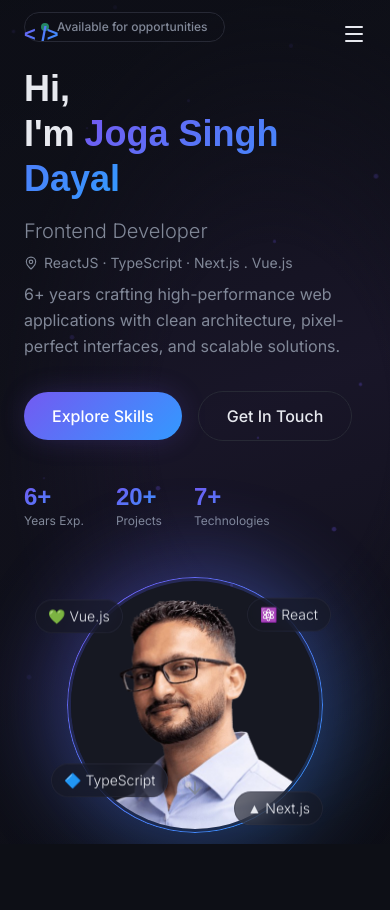
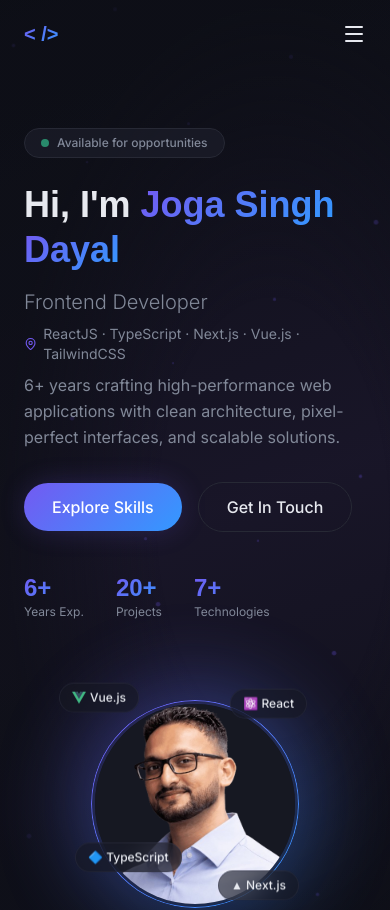
Before and after one commit to joga-singh-dayal/portfolio-vuejs, a Vue app: page / in a window 390 px wide. Shown: the top 910 px of the page. Built offline with nearby package versions, Linux system fonts and the light colour scheme.

Commit message:
fix: mobile responsive hero section

```diff
--- a/src/components/HeroSection.vue
+++ b/src/components/HeroSection.vue
@@ -20,7 +20,7 @@
             :style="{ background: 'radial-gradient(ellipse at 70% 50%, transparent 30%, hsl(230,25%,7%,0.7) 70%)' }"
         />
 
-            <div class="container mx-auto px-6 relative z-10">
+            <div class="container mx-auto px-6 relative z-10 py-32 md:py-0">
                 <div class="grid lg:grid-cols-2 gap-12 items-center">
 
                 <!-- Left: Text -->
@@ -34,26 +34,28 @@
                         v-motion
                         :initial="{ opacity: 0, y: 10 }"
                         :enter="{ opacity: 1, y: 0, transition: { delay: 200 } }"
-                            class="inline-flex items-center gap-2 px-4 py-1.5 rounded-full bg-secondary/60 border border-border text-xs font-medium text-muted-foreground mb-6"
+                        class="inline-flex items-center gap-2 px-4 py-1.5 rounded-full text-xs font-medium mb-6"
+                        style="background: hsl(var(--secondary) / 0.6); border: 1px solid hsl(var(--border)); color: hsl(var(--muted-foreground))"
                     >
-                            <span class="w-2 h-2 rounded-full bg-emerald-400 animate-pulse" />
+                        <span class="w-2 h-2 rounded-full bg-emerald-400 animate-pulse shrink-0" />
                             Available for opportunities
                     </div>
 
                     <h1 class="font-heading text-4xl md:text-5xl lg:text-6xl font-bold leading-tight mb-4">
-                            Hi,<br /> I'm
-                            <span class="gradient-text"> Joga Singh Dayal</span>
+                        Hi, I'm
+                        <span class="gradient-text"> Joga Singh</span>
                         <br />
+                        <span class="gradient-text">Dayal</span>
                     </h1>
 
-                        <p class="text-xl md:text-2xl text-muted-foreground font-light mb-2">
+                    <p class="text-xl md:text-2xl font-light mb-2" style="color: hsl(var(--muted-foreground))">
                         Frontend Developer
                     </p>
-                        <p class="text-sm text-muted-foreground mb-2 flex items-center gap-1.5">
-                            <MapPin :size="14" class="text-primary" />
-                            ReactJS · TypeScript · Next.js . Vue.js
+                    <p class="text-sm mb-2 flex items-center gap-1.5" style="color: hsl(var(--muted-foreground))">
+                        <MapPin :size="14" style="color: hsl(var(--primary))" />
+                        ReactJS · TypeScript · Next.js · Vue.js · TailwindCSS
                     </p>
-                        <p class="text-base text-muted-foreground max-w-lg mb-8 leading-relaxed">
+                    <p class="text-base max-w-lg mb-8 leading-relaxed" style="color: hsl(var(--muted-foreground))">
                         6+ years crafting high-performance web applications with clean
                         architecture, pixel-perfect interfaces, and scalable solutions.
                     </p>
@@ -67,8 +69,9 @@
                             Explore Skills
                         </button>
 
-                            <a href="#contact"
-                                class="px-7 py-3 rounded-full font-medium text-foreground border border-border hover:border-primary/50 transition-all duration-300 hover:scale-105"
+                        <a  href="#contact"
+                            class="px-7 py-3 rounded-full font-medium border transition-all duration-300 hover:scale-105"
+                            style="color: hsl(var(--foreground)); border-color: hsl(var(--border))"
                         >
                             Get In Touch
                         </a>
@@ -83,7 +86,7 @@
                     >
                         <div v-for="stat in stats" :key="stat.label">
                             <p class="font-heading text-2xl font-bold gradient-text">{{ stat.value }}</p>
-                                <p class="text-xs text-muted-foreground">{{ stat.label }}</p>
+                            <p class="text-xs" style="color: hsl(var(--muted-foreground))">{{ stat.label }}</p>
                         </div>
                     </div>
                 </div>
@@ -93,7 +96,7 @@
                     v-motion
                     :initial="{ opacity: 0, scale: 0.8 }"
                     :enter="{ opacity: 1, scale: 1, transition: { duration: 800, delay: 300 } }"
-                        class="flex justify-center lg:justify-end"
+                    class="flex justify-center lg:justify-end mt-8 lg:mt-0"
                 >
                     <div class="relative">
                         <!-- Glow ring -->
@@ -103,36 +106,41 @@
                         />
 
                         <!-- Profile image with gradient border -->
-                        <div class="relative w-64 h-64 md:w-80 md:h-80 rounded-full gradient-border p-1">
-                            <div class="w-full h-full rounded-full overflow-hidden bg-card">
+                        <div class="relative w-52 h-52 md:w-72 md:h-72 lg:w-80 lg:h-80 rounded-full gradient-border p-1">
+                            <div class="w-full h-full rounded-full overflow-hidden" style="background: hsl(var(--card))">
                                 <img
                                     :src="profileImg"
                                     alt="Joga Singh Dayal"
-                                    class="w-auto h-auto mt-4 object-cover object-top"
+                                    class="w-full h-full object-cover object-top"
                                 />
                             </div>
                         </div>
 
                         <!-- Floating badges -->
-                        <div class="absolute top-6 -right-2 glass-card px-3 py-1.5 rounded-full text-sm font-light float-badge">
+                        <div class="absolute -top-2 -right-2 glass-card px-3 py-1.5 rounded-full text-xs font-medium float-badge">
                             ⚛️ React
                         </div>
-                        <div class="absolute bottom-8 -left-4 glass-card px-3 py-1.5 rounded-full text-sm font-light float-badge-slow">
+                        <div class="absolute bottom-8 -left-4 glass-card px-3 py-1.5 rounded-full text-xs font-medium float-badge-slow">
                             🔷 TypeScript
                         </div>
-                        <div class="absolute bottom-0 right-0 glass-card px-3 py-1.5 rounded-full text-sm font-light float-badge-medium">
+                        <div class="absolute bottom-0 right-0 glass-card px-3 py-1.5 rounded-full text-xs font-medium float-badge-medium">
                             ▲ Next.js
                         </div>
-                        <div class="absolute bottom-48 -left-8 glass-card px-3 py-1.5 rounded-full text-sm font-light float-badge-medium">
-                            💚 Vue.js
+                        <div class="absolute bottom-48 -left-8 glass-card px-3 py-1.5 rounded-full text-xs font-medium float-badge flex items-center gap-1">
+                            <svg width="14" height="14" viewBox="0 0 261.76 226.69" xmlns="http://www.w3.org/2000/svg">
+                                <path d="M161.096 0L130.88 51.5 100.664 0H0l130.88 226.69L261.76 0z" fill="#41b883"/>
+                                <path d="M161.096 0L130.88 51.5 100.664 0H52.344l78.536 136.01L209.416 0z" fill="#34495e"/>
+                            </svg>
+                            Vue.js
                         </div>
                     </div>
                 </div>
             </div>
+
             <!-- Scroll indicator -->
-            <div class="absolute bottom-8 left-1/2 -translate-x-1/2">
+            <div class="hidden md:block absolute bottom-8 left-1/2 -translate-x-1/2">
                 <div class="float-badge">
-                    <ArrowDown class="text-muted-foreground" :size="20" />
+                    <ArrowDown style="color: hsl(var(--muted-foreground))" :size="20" />
                 </div>
             </div>
         </div>
```
Lines whose indentation alone changed are shown as unchanged.
